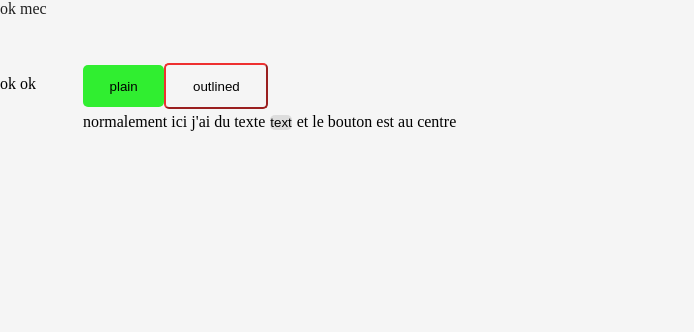
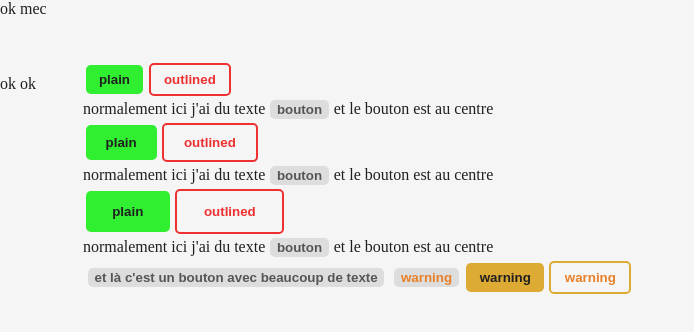
Before and after one commit to atmanali/idarati-mvp, a Next.js app: page / in a window 1280 px wide. Shown: the top 332 px of the page, without its empty margins (0-694 px from the left). Built offline with nearby package versions, Linux system fonts and the light colour scheme.

Commit message:
colors are good

```diff
--- a/components/Button/Button.module.css
+++ b/components/Button/Button.module.css
@@ -1,31 +1,56 @@
 .container {
     font-family: Arial, Helvetica, sans-serif;
     border-radius: 5px;
+    border-style: solid;
+    font-weight: bold;
 
     margin-block: .3em;
+    margin-inline: .2em;
+}
+.container:hover {
+    filter: brightness(.98);
+    cursor: pointer;
+}
+.container:active {
+    filter: brightness(.9);
+}
+
+.small {
+    padding-block: .5em;
+    padding-inline: 1em;
+}
+.medium {
+    padding-block: .75em;
+    padding-inline: 1.5em;
+}
+.large {
     padding-block: 1em;
     padding-inline: 2em;
-}
-.container:hover {
-    filter: brightness(.9);
-    cursor: pointer;
 }
 
 .success {
     background-color: var(--success-background);
     border-color: var(--success-background);
+    color: var(--success-foreground);
 }
 .error {
     background-color: var(--error-background);
     border-color: var(--error-background);
+    color: var(--error-foreground);
 }
 .neutral {
     background-color: var(--neutral-background);
     border-color: var(--neutral-background);
+    color: var(--neutral-foreground);
+}
+.warning {
+    background-color: var(--warning-background);
+    border-color: var(--warning-background);
+    color: var(--warning-foreground);
 }
 
 .plain {
-
+    color: inherit;
     border: unset;
 }
 .outlined {
@@ -34,8 +59,9 @@
 .text {
     margin-block: unset;
     margin-inline: var(--letter-spacing);
-    padding-block: unset;
-    padding-inline: unset;
+    padding-block: 2px;
+    padding-inline: .5em;
 
+    background-color: var(--neutral-background);
     border: unset;
 }
--- a/components/Button/Button.tsx
+++ b/components/Button/Button.tsx
@@ -9,11 +9,11 @@ type Props = React.HTMLAttributes<HTMLButtonElement> & {
     color?: 'success' | 'error' | 'warning' | 'neutral'
 }
 
-export default function Button({children, variant='plain', color='neutral'}: Props) {
+export default function Button({children, variant='text', color='neutral', size='small'}: Props) {
     useEffect(()=>{
         console.log(styles);
     }, [])
-    return (<button className={`${styles.container} ${styles[color]} ${styles[variant]}`}>
+    return (<button className={`${styles.container} ${styles[color]} ${styles[variant]} ${styles[variant+color]} ${styles[size]}`}>
         {children}
     </button>)
 }
--- a/pages/_app.tsx
+++ b/pages/_app.tsx
@@ -1,7 +1,8 @@
-import TopBar from '@components/TopBar/Topbar';
 import '@styles/globals.css';
 import '@styles/normalize.css';
+import '@styles/variables.css';
 
+import TopBar from '@components/TopBar/Topbar';
 import { AppProps } from "next/app";
 import React from 'react';
 
--- a/pages/index.tsx
+++ b/pages/index.tsx
@@ -2,12 +2,36 @@ import Button from '@components/Button/Button';
 import React from 'react';
 export default function () {
     return (<>
-        <Button variant={'plain'} color='success'> plain </Button>
-        <Button variant={'outlined'} color='error'> outlined </Button>
         <div>
-            normalement ici j'ai du texte
-            <Button variant={'text'}> text </Button>
-            et le bouton est au centre
+            <Button variant={'plain'} color='success' size='small'> plain </Button>
+            <Button variant={'outlined'} color='error' size='small'> outlined </Button>
+            <div>
+                normalement ici j'ai du texte
+                <Button variant={'text'} size='small'>bouton</Button>
+                et le bouton est au centre
+            </div>
         </div>
+        <div>
+            <Button variant={'plain'} color='success' size='medium'> plain </Button>
+            <Button variant={'outlined'} color='error' size='medium'> outlined </Button>
+            <div>
+                normalement ici j'ai du texte
+                <Button variant={'text'} size='medium'>bouton</Button>
+                et le bouton est au centre
+            </div>
+        </div>
+        <div>
+            <Button variant={'plain'} color='success' size='large'> plain </Button>
+            <Button variant={'outlined'} color='error' size='large'> outlined </Button>
+            <div>
+                normalement ici j'ai du texte
+                <Button variant={'text'} size='large'>bouton</Button>
+                et le bouton est au centre
+            </div>
+        </div>
+        <Button color='neutral'>et là c'est un bouton avec beaucoup de texte</Button>
+        <Button color='warning'>warning</Button>
+        <Button color='warning' variant='plain'>warning</Button>
+        <Button color='warning' variant='outlined'>warning</Button>
     </>)
 }
--- a/styles/globals.css
+++ b/styles/globals.css
@@ -30,5 +30,4 @@
 
     display: flex;
     flex-direction: column;
-    /*background-color: white;*/
 }
--- a/styles/normalize.css
+++ b/styles/normalize.css
@@ -1,20 +1,6 @@
-:root{
-    /*colors*/
-    --foreground-color: #202020;
-    --background-color: #f5f5f5;
-    --success-background: #30ee30;
-    --error-background: #ee3030;
-    --neutral-background: #ddd;
-
-    /*lengths*/
-    /* elements*/
-    --topbar-height: 4rem;
-    --sidebar-width: 4rem;
-    --letter-spacing: 5px;
-    --button-border-size: 1px;
-    --button-margin-block-large: 3em;
-    --button-padding-block-large: 1em;
-    --button-padding-inline-large: 2em;
-
-    /*  text*/
+* {
+    box-sizing: border-box;
 }
+html {
+    color: var(--foreground-color);
+}
--- /dev/null
+++ b/styles/variables.css
@@ -0,0 +1,25 @@
+:root{
+    /*colors*/
+    --foreground-color: #202020;
+    --background-color: #f5f5f5;
+    --success-background: #30ee30;
+    --success-foreground: #10bb10;
+    --error-background: #ee3030;
+    --error-foreground: #ee3030;
+    --neutral-background: #ddd;
+    --neutral-foreground: #555;
+    --warning-background: #ddaa33;
+    --warning-foreground: #e87f28;
+
+    /*lengths*/
+    /* elements*/
+    --topbar-height: 4rem;
+    --sidebar-width: 4rem;
+    --letter-spacing: 5px;
+    --button-border-size: 1px;
+    --button-margin-block-large: 3em;
+    --button-padding-block-large: 1em;
+    --button-padding-inline-large: 2em;
+
+    /*  text*/
+}
```
